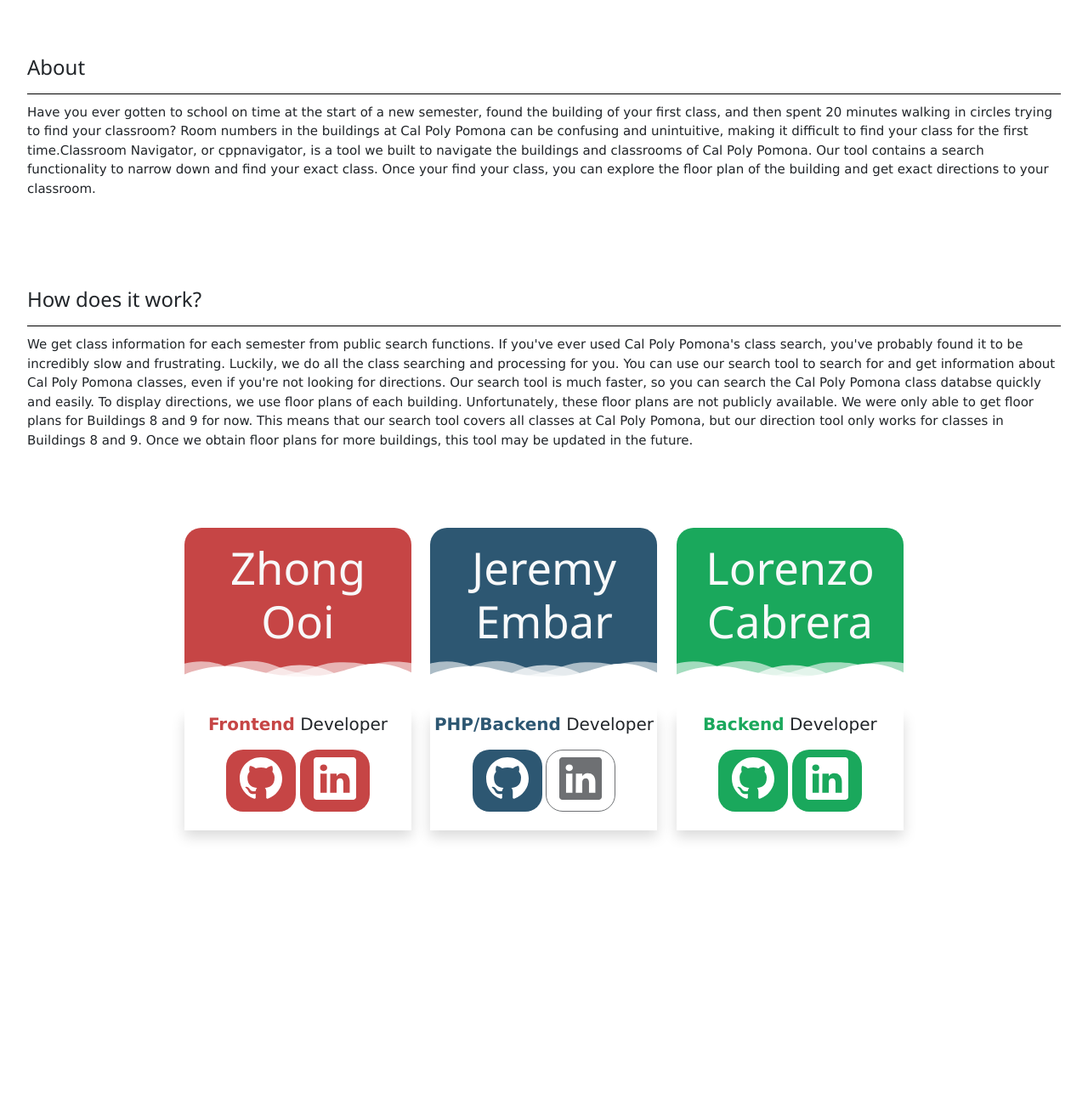
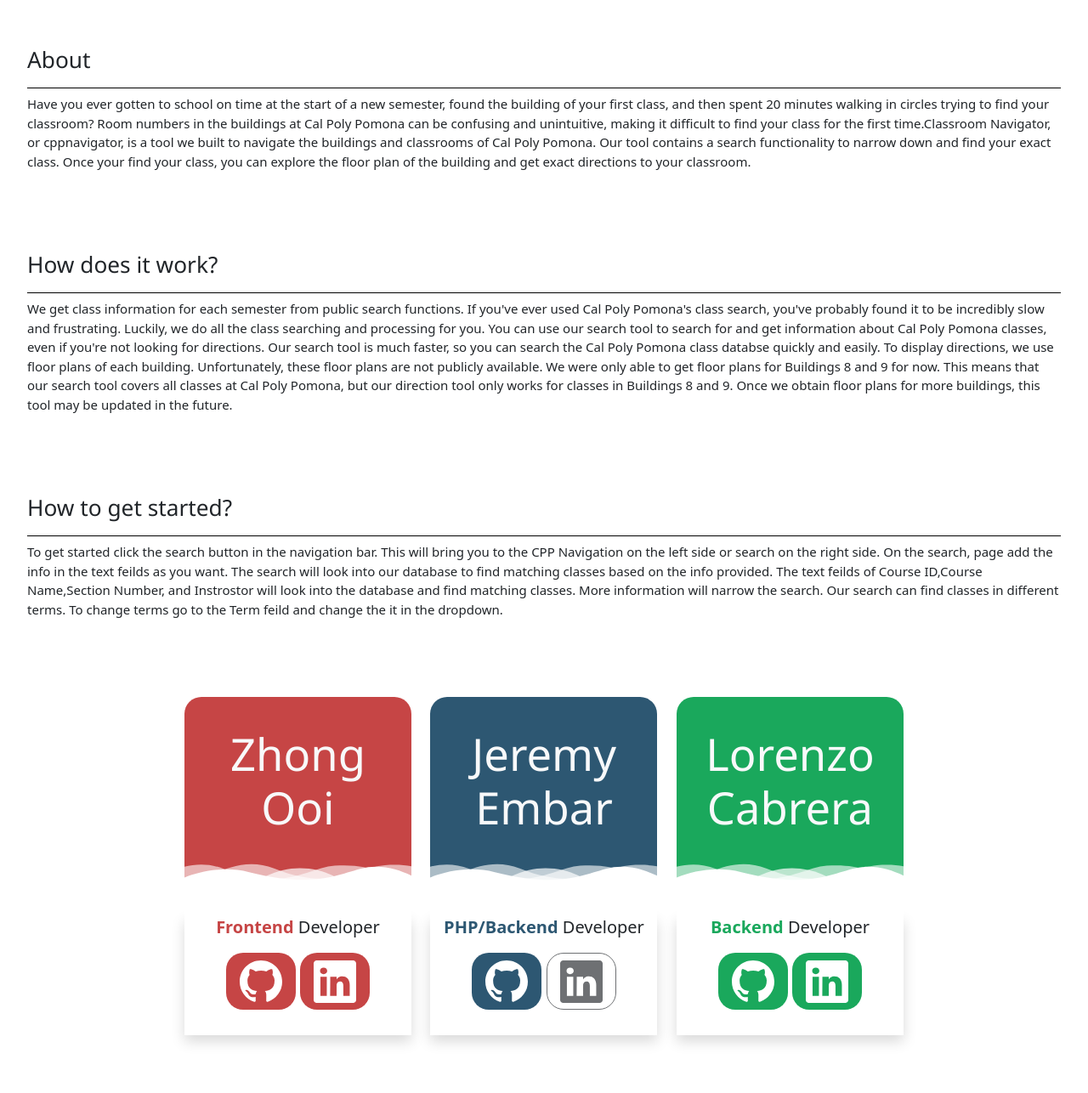
Before and after one commit to Three-Stack/classroom-navigator, a PHP site: page /about.html in a window 1280 px wide. Shown: the part 1021-2307 px from the top of the page at 85% size. Before the commit the page ends 2009 px from the top, so only its background shows below. Run offline with PHP 8.4, Linux system fonts and the light colour scheme; some libraries are stand-ins or nearby versions.

Commit message:
Fixed most of navbar problems and some font sizes

```diff
--- a/app/www/about.html
+++ b/app/www/about.html
@@ -1,18 +1,15 @@
 <!DOCTYPE html>
 <html>
 <head>
-<title>W3.CSS Template</title>
+<title>About Page</title>
 <meta charset="UTF-8">
 <meta name="viewport" content="width=device-width, initial-scale=1">
 <link rel="stylesheet" href="https://www.w3schools.com/w3css/4/w3.css">
 <link href="https://cdn.jsdelivr.net/npm/bootstrap@5.3.0-alpha3/dist/css/bootstrap.min.css" rel="stylesheet" integrity="sha384-KK94CHFLLe+nY2dmCWGMq91rCGa5gtU4mk92HdvYe+M/SXH301p5ILy+dN9+nJOZ" crossorigin="anonymous">
 <link href="aboutstyle.css" rel="stylesheet">
 <link href="headerstyle.css" rel="stylesheet">
-  <link rel="stylesheet" href="https://www.w3schools.com/w3css/4/w3.css">
 <link href="searchstyle.css" rel="stylesheet">
-  <script src="https://cdn.jsdelivr.net/npm/bootstrap@5.3.0-alpha3/dist/js/bootstrap.bundle.min.js" integrity="sha384-ENjdO4Dr2bkBIFxQpeoTz1HIcje39Wm4jDKdf19U8gI4ddQ3GYNS7NTKfAdVQSZe" crossorigin="anonymous"></script>
-  <script src="//netdna.bootstrapcdn.com/twitter-bootstrap/2.3.2/js/bootstrap.min.js"></script>
-  <script src="//code.jquery.com/jquery-1.11.1.min.js"></script>
+
 </head>
 </head>
 
@@ -21,14 +18,15 @@
 <body class="body-content">
   <!-- Navbar (sit on top) -->
   <nav class="navbar navbar-expand-lg navbar-light fixed-top navbar-light" style="background-color:white">
-    <div class="container-fluid shadow ">
-       <a class="navbar-brand" href="about.html">Classroom Navigator</a>
-       <button class="navbar-toggler" type="button" data-bs-toggle="collapse" data-bs-target="#navbarNavAltMarkup" aria-controls="navbarNavAltMarkup" aria-expanded="false" aria-label="Toggle navigation">
+    <div class="container-fluid">
+      <img src="images/cpp_nav.png" height=40 width=40>
+       <a class="navbar-brand" href="index.php">CPP Navigator</a>
+       <button class="navbar-toggler" type="button" data-bs-toggle="collapse" data-bs-target="#navbarSupportedContent" aria-controls="navbarSupportedContent" aria-expanded="false" aria-label="Toggle navigation">
          <span class="navbar-toggler-icon"></span>
       </button>
-       <div class="collapse navbar-collapse justify-content-end" id="navbarCollapse">
-          <ul class="navbar-nav">
-             <li class="nav-item active"><a class="nav-link" href="about.html">About</a></li>
+       <div class="collapse navbar-collapse" id="navbarSupportedContent">
+          <ul class="navbar-nav mr-auto mb-2 mb-lg-0">
+             <li class="nav-item"><a class="nav-link" href="about.html">About</a></li>
              <li class="nav-item"><a class="nav-link" href="index.php">Search</a></li>
           </ul>
        </div>
@@ -68,6 +66,16 @@
       Once we obtain floor plans for more buildings, this tool may be updated in the future.
     </p>
   </div>
+  <!--How to get started-->
+  <div class="w3-container w3-padding-32" id="about">
+    <h3 class="w3-border-bottom w3-border-black w3-padding-16 text-dark font-weight-normal">How to get started?</h3>
+    <p>To get started click the search button in the navigation bar. This will bring you to the CPP Navigation on the left side or search on the right side. On the search, page add
+      the info in the text feilds as you want. The search will look into our database to find matching classes based on the info provided.
+      The text feilds of Course ID,Course Name,Section Number, and Instrostor will look into the database and find matching classes.
+      More information will narrow the search. Our search can find classes in different terms. To change terms go to the Term feild and change
+      the it in the dropdown.
+    </p>
+  </div>
 
 
   <!--Contributers-->
@@ -76,7 +84,7 @@
 
       <div class="col-4 princing-item red">
         <div class="pricing-divider ">
-          <h4 class="my-0 display-4 text-light font-weight-normal mb-3">Zhong <br>Ooi</h4>
+          <p><h4 class="my-0 display-4 text-light font-weight-normal mb-3">Zhong <br>Ooi</h4></p>
            <svg class='pricing-divider-img' enable-background='new 0 0 300 100' height='100px' id='Layer_1' preserveAspectRatio='none' version='1.1' viewBox='0 0 300 100' width='300px' x='0px' xml:space='preserve' xmlns:xlink='http://www.w3.org/1999/xlink' xmlns='http://www.w3.org/2000/svg' y='0px'>
         <path class='deco-layer deco-layer--1' d='M30.913,43.944c0,0,42.911-34.464,87.51-14.191c77.31,35.14,113.304-1.952,146.638-4.729
  c48.654-4.056,69.94,16.218,69.94,16.218v54.396H30.913V43.944z' fill='#FFFFFF' opacity='0.6'></path>
@@ -104,7 +112,7 @@
 
       <div class="col-4 princing-item blue">
        <div class="pricing-divider ">
-         <h4 class="my-0 display-4 text-light font-weight-normal mb-3">Jeremy Embar</h4>
+         <p><h4 class="my-0 display-4 text-light font-weight-normal mb-3">Jeremy Embar</h4></p>
           <svg class='pricing-divider-img' enable-background='new 0 0 300 100' height='100px' id='Layer_1' preserveAspectRatio='none' version='1.1' viewBox='0 0 300 100' width='300px' x='0px' xml:space='preserve' xmlns:xlink='http://www.w3.org/1999/xlink' xmlns='http://www.w3.org/2000/svg' y='0px'>
        <path class='deco-layer deco-layer--1' d='M30.913,43.944c0,0,42.911-34.464,87.51-14.191c77.31,35.14,113.304-1.952,146.638-4.729
  c48.654-4.056,69.94,16.218,69.94,16.218v54.396H30.913V43.944z' fill='#FFFFFF' opacity='0.6'></path>
@@ -132,7 +140,7 @@
 
      <div class="col-4 princing-item green">
        <div class="pricing-divider ">
-         <h4 class="my-0 display-4 text-light font-weight-normal mb-3">Lorenzo Cabrera</h4>
+         <p><h4 class="my-0 display-4 text-light font-weight-normal mb-3">Lorenzo Cabrera</h4></p>
           <svg class='pricing-divider-img' enable-background='new 0 0 300 100' height='100px' id='Layer_1' preserveAspectRatio='none' version='1.1' viewBox='0 0 300 100' width='300px' x='0px' xml:space='preserve' xmlns:xlink='http://www.w3.org/1999/xlink' xmlns='http://www.w3.org/2000/svg' y='0px'>
        <path class='deco-layer deco-layer--1' d='M30.913,43.944c0,0,42.911-34.464,87.51-14.191c77.31,35.14,113.304-1.952,146.638-4.729
  c48.654-4.056,69.94,16.218,69.94,16.218v54.396H30.913V43.944z' fill='#FFFFFF' opacity='0.6'></path>
@@ -164,4 +172,6 @@
 <!-- End page content -->
 </div>
 </body>
+<script src="https://cdn.jsdelivr.net/npm/bootstrap@5.3.0-alpha3/dist/js/bootstrap.bundle.min.js" integrity="sha384-ENjdO4Dr2bkBIFxQpeoTz1HIcje39Wm4jDKdf19U8gI4ddQ3GYNS7NTKfAdVQSZe" crossorigin="anonymous"></script>
+<script src="//code.jquery.com/jquery-1.11.1.min.js"></script>
 </html>
--- a/app/www/aboutstyle.css
+++ b/app/www/aboutstyle.css
@@ -8,3 +8,8 @@
    left: 0;
    width: 100%;
 }
+
+p{
+      word-wrap: break-word;
+
+}
--- a/app/www/classroomstyle.css
+++ b/app/www/classroomstyle.css
@@ -2,6 +2,7 @@
    height:5vh;
    width: 100%;
    margin-left: 5%;
+   font-size: 20px;
    background: rgb(255, 255, 255);
 }
 .rightside{
--- a/app/www/headerstyle.css
+++ b/app/www/headerstyle.css
@@ -1,4 +1,4 @@
-.bd-placeholder-img {
+/* .bd-placeholder-img {
    font-size: 1.125rem;
    text-anchor: middle;
    -webkit-user-select: none;
@@ -69,6 +69,7 @@
  .bd-mode-toggle {
    z-index: 1500;
  }
+ */
 
  .body-content {
   margin-top: 60px;
--- a/app/www/searchscript.js
+++ b/app/www/searchscript.js
@@ -6,6 +6,7 @@
 row.className="row m-auto text-center w-75";
 container.append(row);
 const url = '/Search/getClassInfo' + window.location.search;
+sessionStorage.setItem("url",window.location.search);
 var i=1;
 var color;
 window.addEventListener('DOMContentLoaded',()=>{
@@ -96,7 +97,7 @@
       ul.className="list-unstyled mb-5 position-relative";
       cardbody.append(ul);
       const li1=document.createElement('li');
-      li1.innerHTML=`<br><b>Instructor: </b> ${el.instructor}`;
+      li1.innerHTML=`<b>Instructor: </b> ${el.instructor}`;
       ul.append(li1);
       const li2=document.createElement('li');
       li2.innerHTML=`<b>Location: </b> ${el.location}`;
--- a/app/www/searchstyle.css
+++ b/app/www/searchstyle.css
@@ -55,6 +55,7 @@
 
    .princing-item {
      transition: all 150ms ease-out;
+     font-size: 20px;
    }
    .princing-item:hover {
      transform: scale(1.05);
```
Also changed, not shown: app/www/classroommap.html (+18 -14 lines), app/www/classroomscript.js (+13 -72 lines), app/www/index.php (+12 -11 lines), app/www/search.html (+10 -11 lines), app/www/images/cpp_nav.png (added). Lines whose indentation alone changed are shown as unchanged.
